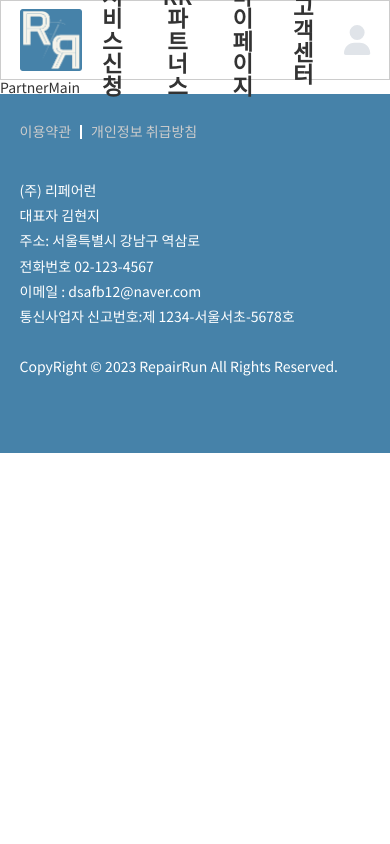
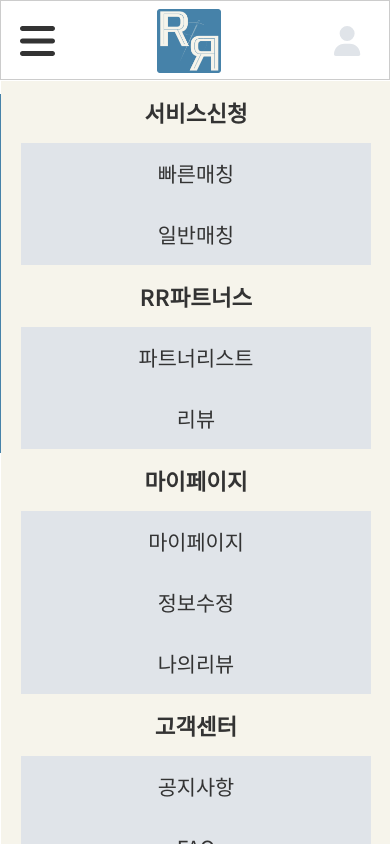
Before and after one commit to pshyun123/prj_repairrun, a React (Create React App) app: page /PartnerMain in a window 390 px wide. Built offline with nearby package versions, Linux system fonts and the light colour scheme.

Commit message:
헤더 모바일 ver 추가

```diff
--- a/src/component/MemHeader.jsx
+++ b/src/component/MemHeader.jsx
@@ -40,7 +40,7 @@ const MemHeader = () => {
   };
 
   return (
-    <nav>
+    <nav className="active">
       <ul className="menu">
         <li>
           <div className="m-title" onClick={() => onClickMenu(1)}>
--- a/src/component/PtnHeader.jsx
+++ b/src/component/PtnHeader.jsx
@@ -25,7 +25,7 @@ const PtnHeader = () => {
   };
 
   return (
-    <nav>
+    <nav className="active">
       <ul className="menu">
         <li>
           <div className="m-title" onClick={() => onClickMenu(1)}>
--- a/src/style/HeaderStyle.jsx
+++ b/src/style/HeaderStyle.jsx
@@ -7,6 +7,7 @@ const HeaderComp = styled.header`
   position: fixed;
   top: 0;
   left: 0;
+  z-index: 999;
   border: 1px solid #ccc;
   .container {
     display: flex;
@@ -108,6 +109,55 @@ const HeaderComp = styled.header`
         }
       }
     }
+    @media only screen and (max-width: 768px) {
+      justify-content: space-between;
+      height: 80px;
+      .m-menu {
+        display: block;
+        flex-grow: 0;
+        font-size: 40px;
+      }
+
+      nav {
+        width: 100vw;
+        height: calc(100vh - 80px);
+        padding-bottom: 40px;
+        position: absolute;
+        top: 80px;
+        left: -100%;
+        background-color: var(--IVORY);
+        overflow-y: scroll;
+        transition: 0.5s;
+
+        &.active {
+          left: 0;
+        }
+        .menu {
+          height: auto;
+          display: block;
+          > li {
+            padding: 0 20px;
+            position: static;
+            .m-title {
+              padding: 20px 0;
+              background-color: var(--IVORY);
+            }
+            .sub-menu {
+              height: auto;
+              position: static;
+              border-radius: 0;
+            }
+          }
+        }
+      }
+      .logo {
+        display: flex;
+        justify-content: center;
+      }
+      .log-icon {
+        flex-grow: 0;
+      }
+    }
   }
 `;
 export default HeaderComp;
```
